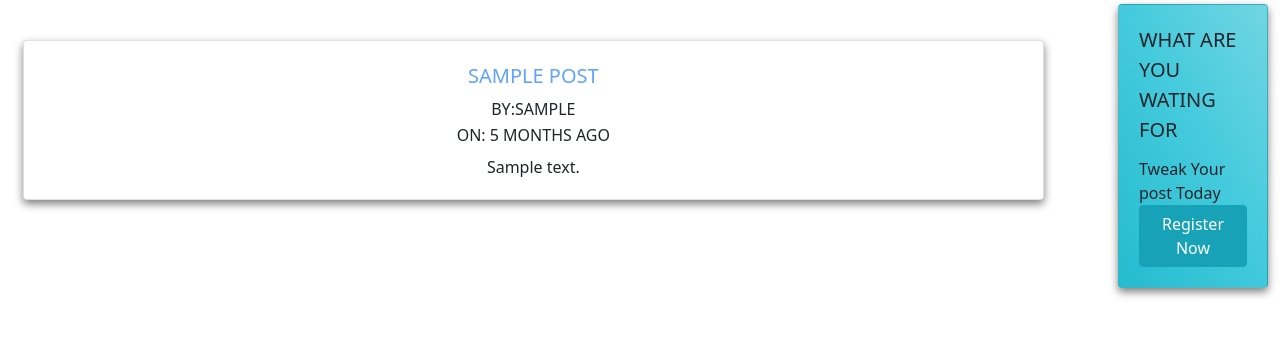
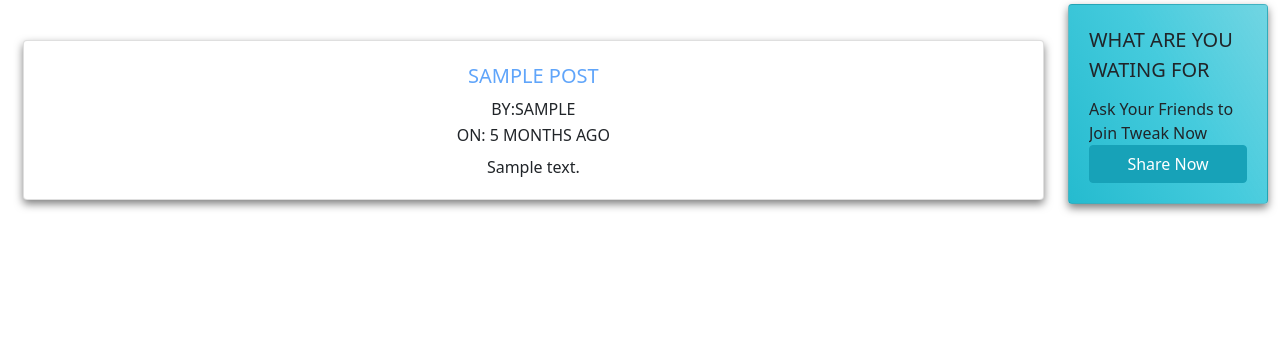
Before and after one commit to areeburrub/Tweak, a Flask app: page /post/1 in a window 1280 px wide. Shown: the part 56-393 px from the top of the page. Run offline with Flask 2, Linux system fonts and the light colour scheme; a user stored in the database is signed in; tables that the repository leaves empty hold one stand-in row (values such as "Sample post"); parts of the project's set-up code (start-up, migrations or seed data) failed here and were passed over; some libraries are stand-ins or nearby versions.

Commit message:
Minor Bugs

```diff
--- a/templates/post.html
+++ b/templates/post.html
@@ -57,12 +57,12 @@
                 <p class="card-title text-uppercase lead" style="overflow: hidden;  max-height: 15ch;">
                   <a href="#">What are you wating for</a>
                 </p>
-                <p class="card-text" style="overflow: hidden;  max-height: 14ch;">Tweak Your post Today</p>
+                <p class="card-text" style="overflow: hidden;  max-height: 14ch;">Ask Your Friends to Join Tweak Now</p>
 
                 <div class="row">
                   <div class="col-md-3"></div>
                   <div class="col-md-6">
-                    <a href="{{ url_for('signup') }}">
+                    <a href="https://api.whatsapp.com/send?text=Hey%2C%20I%20tried%20Tweak%20their%20idea%20is%20cool%20just%20try%20it%20once%20and%20you%20will%20definitely%20like%20itPost%20something%20and%20share%20me%20the%20link%2C%20Show%20some%20of%20your%20writing%20skillslink%20to%20the%20website%3A%20https%3A%2F%2Ftweak-web.herokuapp.com%2FRegister%20Now%20!!!!!!">
                       <button type="submit" class="btn btn-info w-full">Register Now</button>
                     </a>
                     </div>
@@ -79,15 +79,15 @@
 
     <div class="col-lg-2 p-0">
 
-        <div class="card h-full w-full d-lg-block d-md-none d-none" style="box-shadow: 0 4px 8px 0 rgba(0, 0, 0, 0.5); overflow: hidden; width:150px;  height:auto; background: linear-gradient(60deg,#25bbcf 0%,#45cbdd 55%,#60d0dfe3 100%);position: fixed; right: 12px; top:60px;">
-          <a href="{{ url_for('signup') }}">
+        <div class="card h-full w-full d-lg-block d-md-none d-none" style="box-shadow: 0 4px 8px 0 rgba(0, 0, 0, 0.5); overflow: hidden; width:200px;  height:auto; background: linear-gradient(60deg,#25bbcf 0%,#45cbdd 55%,#60d0dfe3 100%);position: fixed; right: 12px; top:60px;">
+          <a href="mailto:?subject=Check%20Out%20This%20Now&body=Hey%2C%20I%20tried%20Tweak%20their%20idea%20is%20cool%20just%20try%20it%20once%20and%20you%20will%20definitely%20like%20itPost%20something%20and%20share%20me%20the%20link%2C%20Show%20some%20of%20your%20writing%20skillslink%20to%20the%20website%3A%20https%3A%2F%2Ftweak-web.herokuapp.com%2FRegister%20Now%20!!!!!!">
             <div class="card-body">
               <p class="card-title text-uppercase lead" >
                 What are you wating for
               </p>
-              <p class="card-text" style="overflow: hidden;  max-height: 14ch;">Tweak Your post Today</p>
-                <a href="{{ url_for('signup') }}">
-                  <button type="submit" class="btn btn-info w-full">Register Now</button>
+              <p class="card-text" style="overflow: hidden;  max-height: 14ch;">Ask Your Friends to Join Tweak Now</p>
+                <a href="mailto:?subject=Check%20Out%20This%20Now&body=Hey%2C%20I%20tried%20Tweak%20their%20idea%20is%20cool%20just%20try%20it%20once%20and%20you%20will%20definitely%20like%20itPost%20something%20and%20share%20me%20the%20link%2C%20Show%20some%20of%20your%20writing%20skillslink%20to%20the%20website%3A%20https%3A%2F%2Ftweak-web.herokuapp.com%2FRegister%20Now%20!!!!!!">
+                  <button type="submit" class="btn btn-info w-full">Share Now</button>
                 </a>
               </div>
             </div>
```
